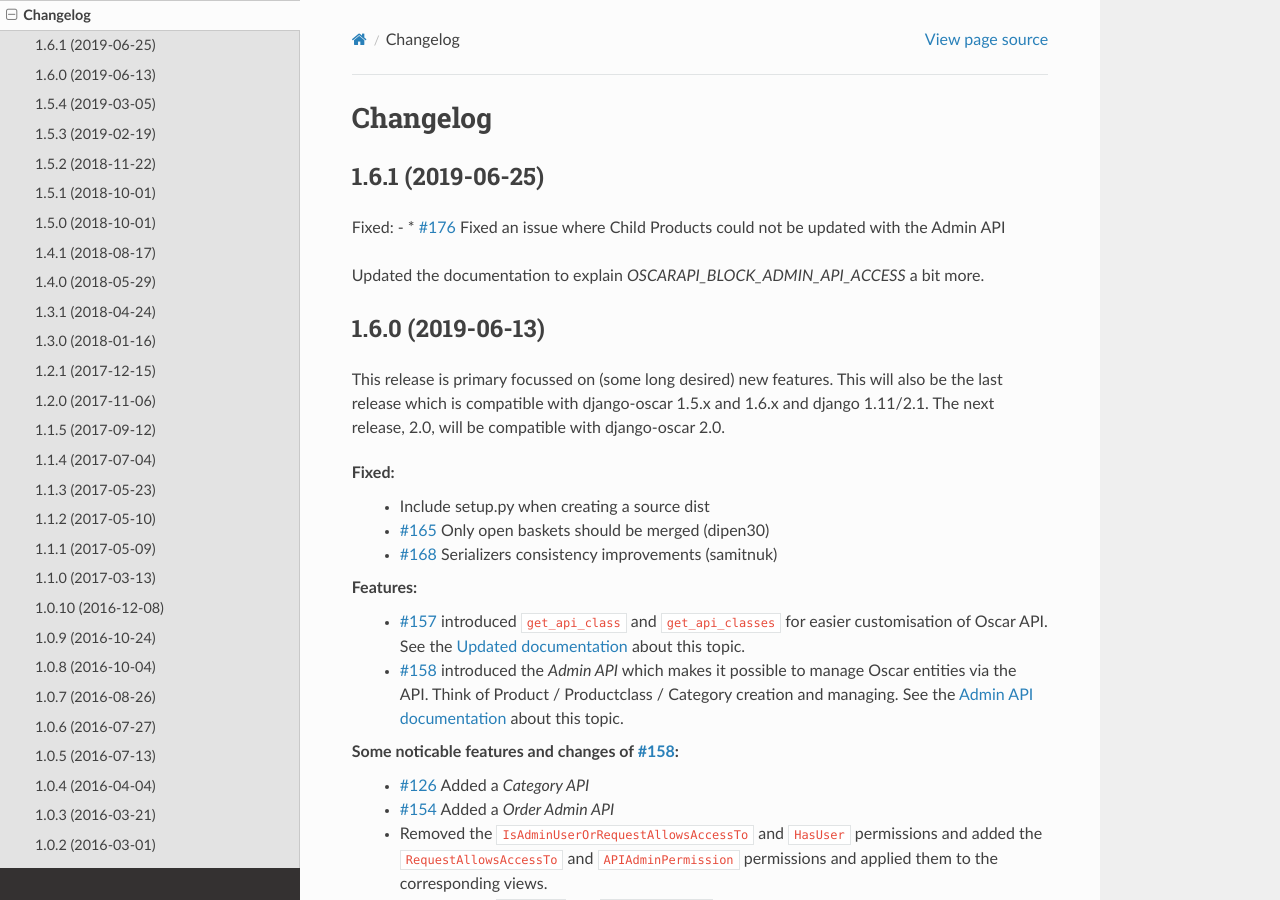
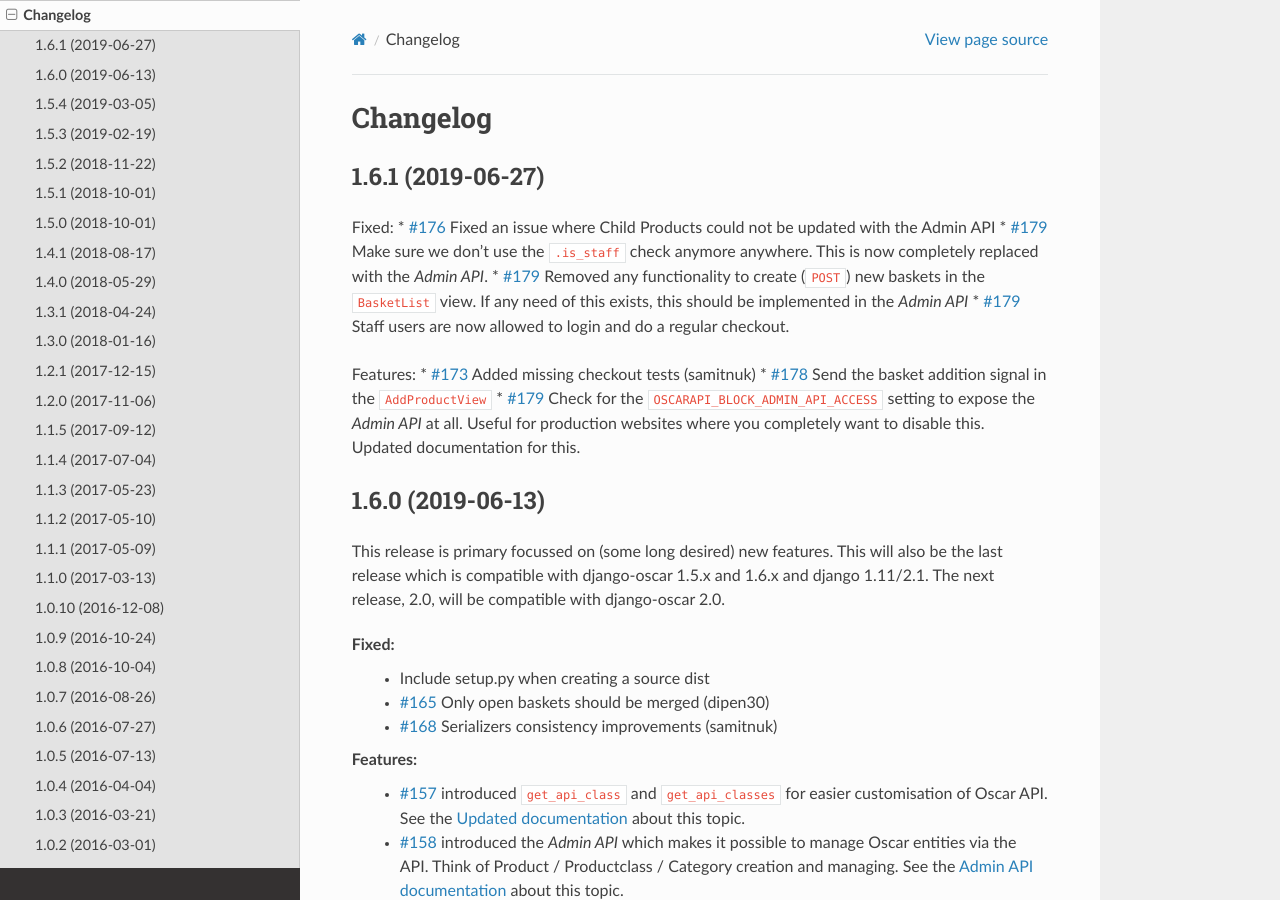
Before and after one commit to django-oscar/django-oscar-api, a Sphinx documentation site: the page built from docs/source/changelog.rst, in a window 1280 px wide and 900 px high. Built offline with Sphinx 7.4.7 and the Read the Docs theme 2.0.0, drawn with Linux system fonts in a browser that asks for light colours.

Commit message:
Update changelog.rst

```diff
--- a/docs/source/changelog.rst
+++ b/docs/source/changelog.rst
@@ -2,13 +2,18 @@
 Changelog
 =========
 
-1.6.1  (2019-06-25)
+1.6.1  (2019-06-27)
 -------------------
+Fixed:
+* `#176 <https://github.com/django-oscar/django-oscar-api/pull/176>`_ Fixed an issue where Child Products could not be updated with the Admin API
+* `#179 <https://github.com/django-oscar/django-oscar-api/pull/179>`_ Make sure we don't use the ``.is_staff`` check anymore anywhere. This is now completely replaced with the *Admin API*.
+* `#179 <https://github.com/django-oscar/django-oscar-api/pull/179>`_ Removed any functionality to create (``POST``) new baskets in the ``BasketList`` view. If any need of this exists, this should be implemented in the *Admin API*
+* `#179 <https://github.com/django-oscar/django-oscar-api/pull/179>`_ Staff users are now allowed to login and do a regular checkout.
 
-Fixed:
-- * `#176 <https://github.com/django-oscar/django-oscar-api/pull/176>`_ Fixed an issue where Child Products could not be updated with the Admin API
-
-Updated the documentation to explain `OSCARAPI_BLOCK_ADMIN_API_ACCESS` a bit more.
+Features:
+* `#173 <https://github.com/django-oscar/django-oscar-api/pull/173>`_ Added missing checkout tests (samitnuk)
+* `#178 <https://github.com/django-oscar/django-oscar-api/pull/178>`_ Send the basket addition signal in the ``AddProductView``
+* `#179 <https://github.com/django-oscar/django-oscar-api/pull/179>`_ Check for the ``OSCARAPI_BLOCK_ADMIN_API_ACCESS`` setting to expose the *Admin API* at all. Useful for production websites where you completely want to disable this. Updated documentation for this.
 
 1.6.0  (2019-06-13)
 -------------------
```
